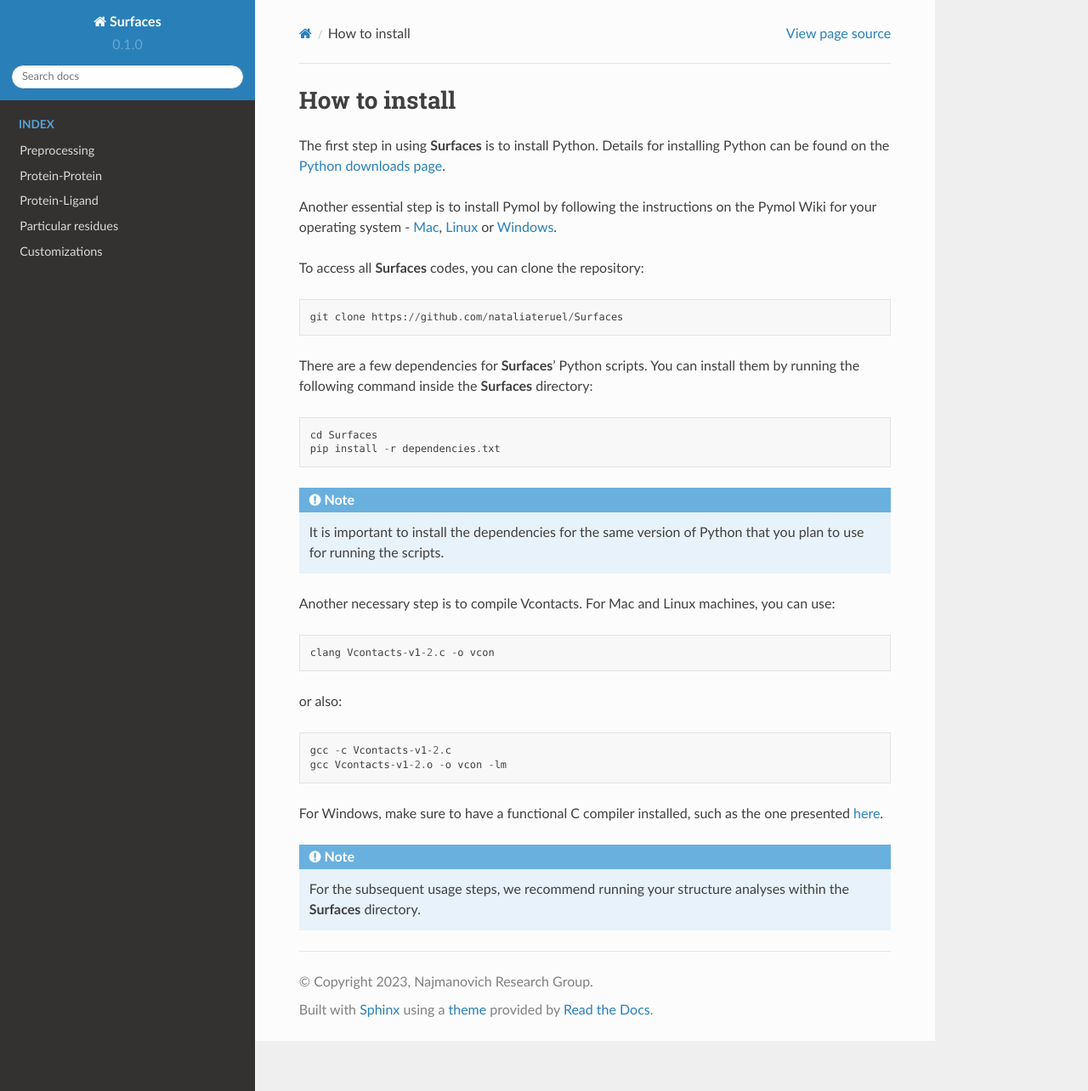
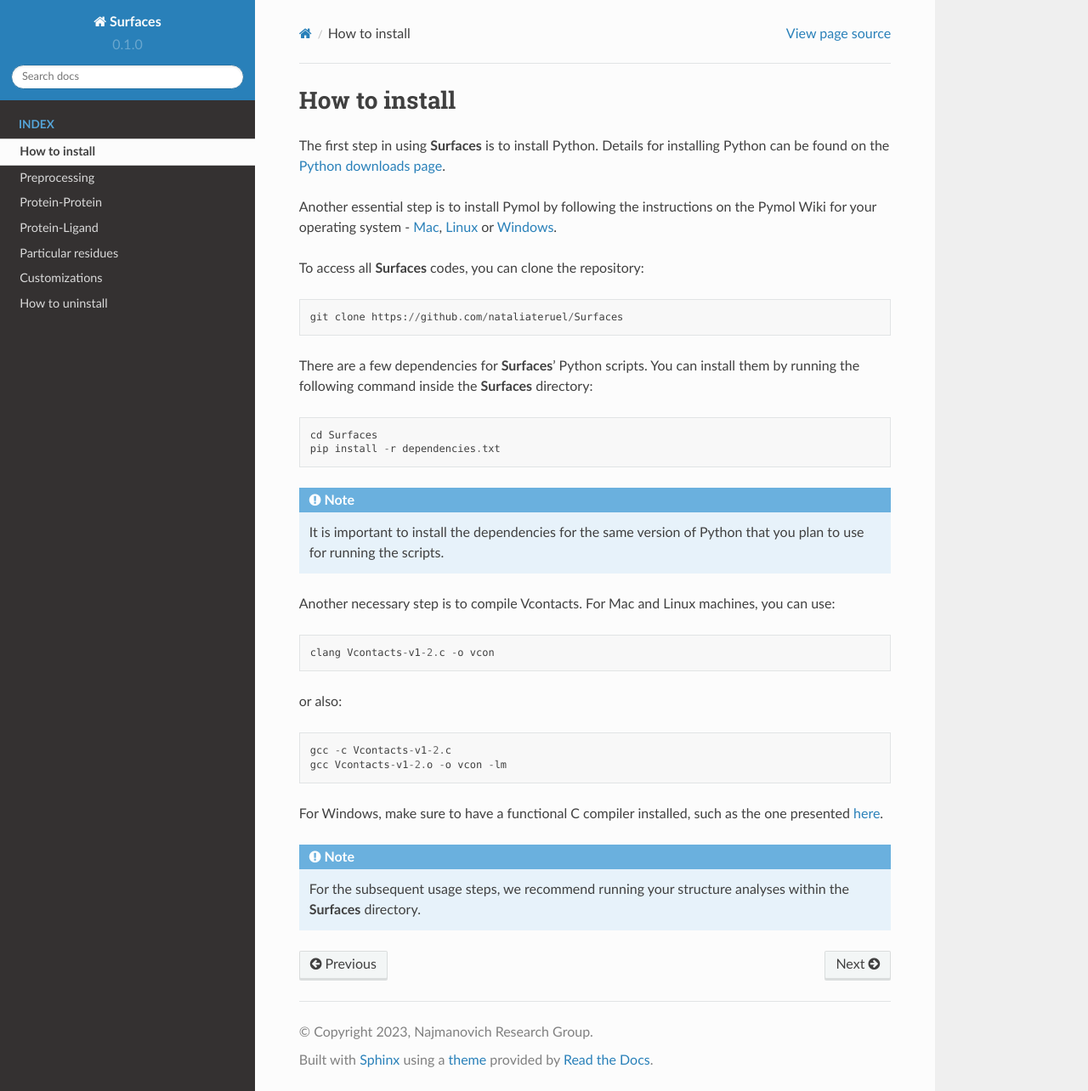
Before and after one commit to nataliateruel/Surfaces_tutorial, a Sphinx documentation site: the page built from docs/source/How_to_install.rst, in a window 1280 px wide and 1284 px high. Shown: the whole window at 85% size. Built offline with Sphinx 7.4.7 and the Read the Docs theme 2.0.0, drawn with Linux system fonts in a browser that asks for light colours; pages that are not in the unit, such as notebooks, are missing from menus.

Commit message:
Update index.rst

```diff
--- a/docs/source/index.rst
+++ b/docs/source/index.rst
@@ -16,9 +16,10 @@
    :maxdepth: 2
    :caption: Index
 
-   Installation
+   How_to_install
    Preprocessing
    Protein-protein
    Protein-ligand
    Particular_residues
    Customizations
+   How_to_uninstall
```
